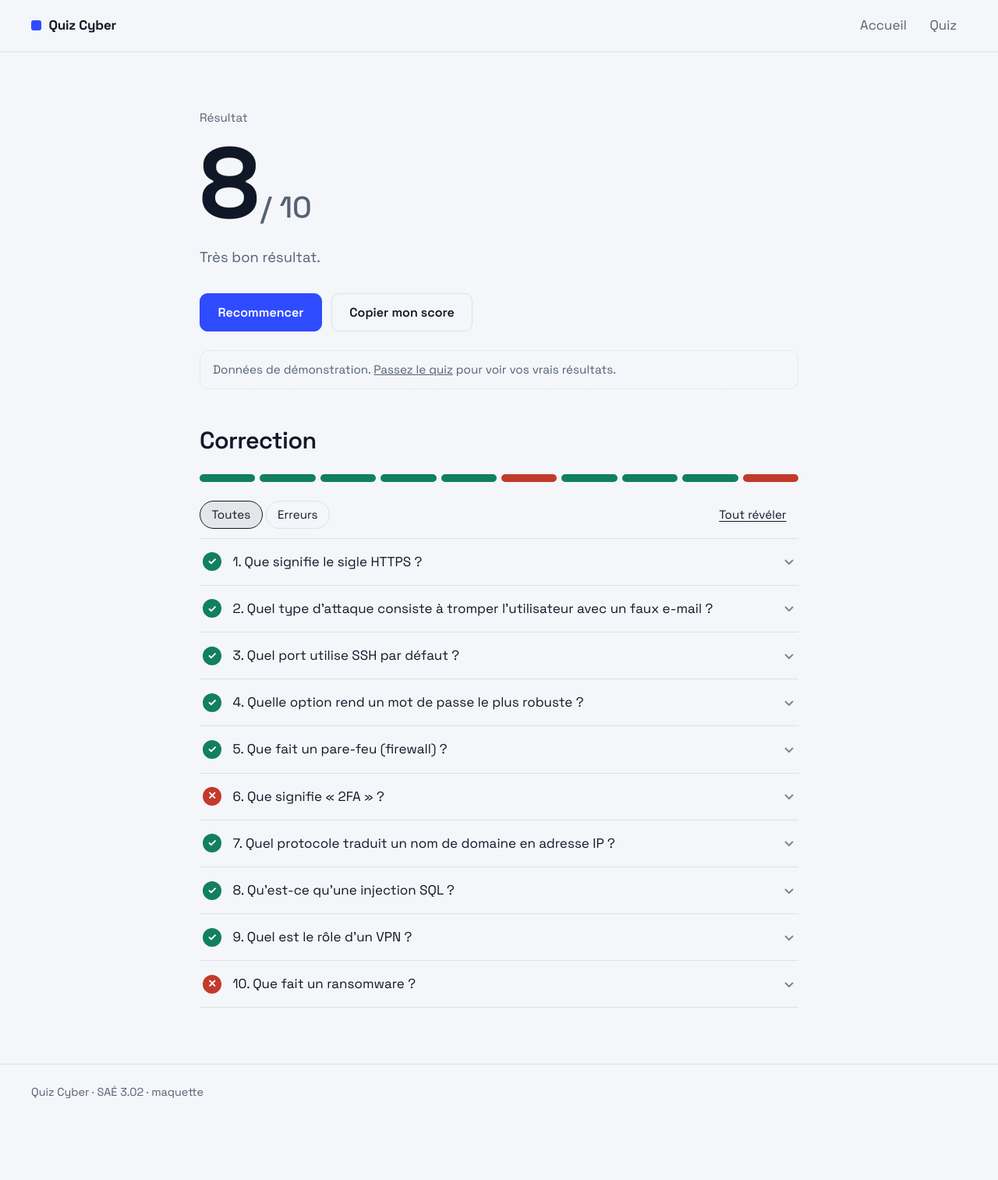
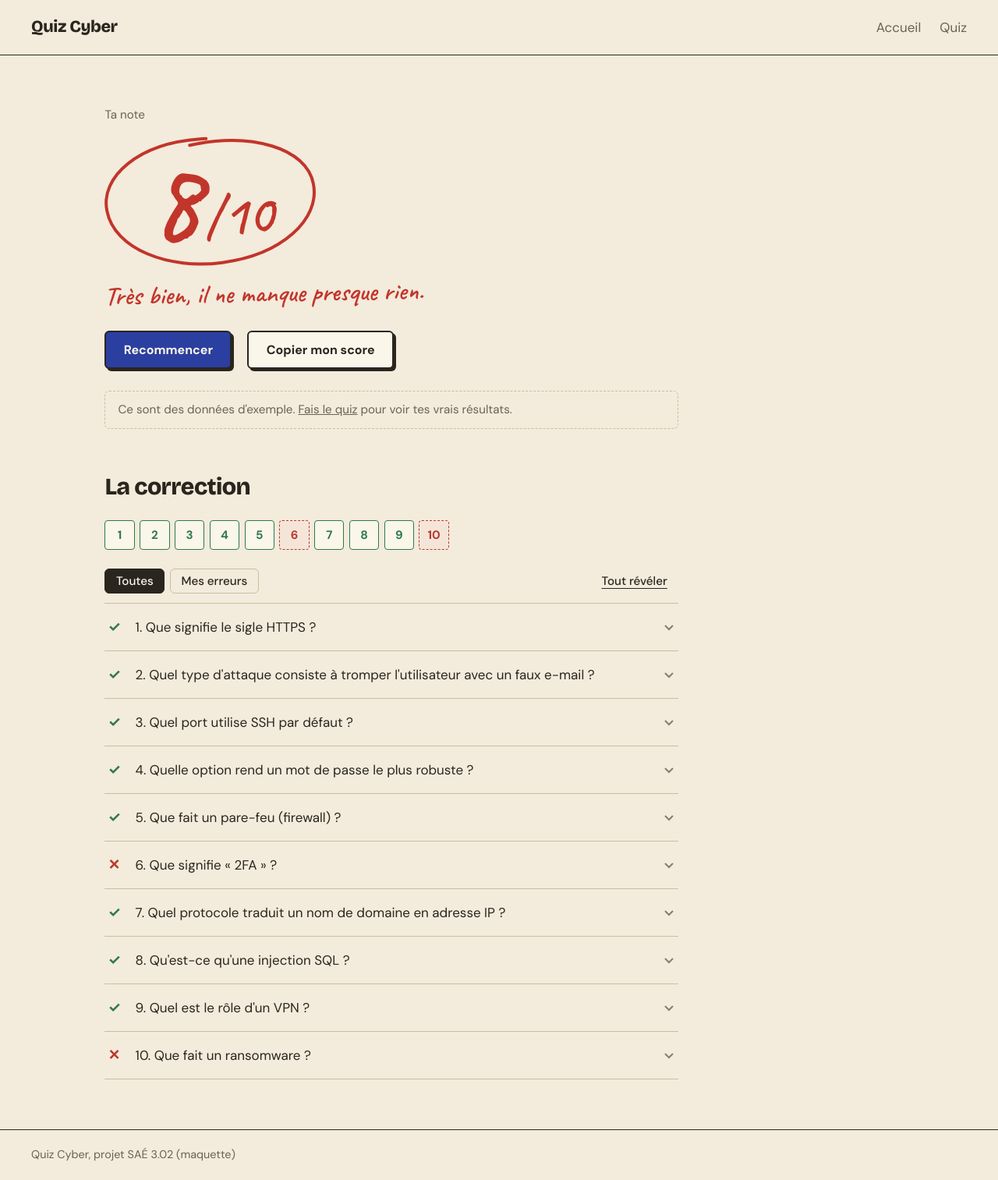
Before and after one commit to ainulmlk/SAE32_Quiz_Cybersecurite, a PHP site: page /resultat.html in a window 1280 px wide. Shown: the whole page at 78% size. Before the commit the page ends 1408 px from the top, so only its background shows below. Run offline with PHP 8.4, Linux system fonts and the light colour scheme.

Commit message:
Nouvelle version du site web html v2

```diff
--- a/maquette du site web/resultat.html
+++ b/maquette du site web/resultat.html
@@ -1,49 +1,53 @@
 <!DOCTYPE html>
 <html lang="fr"><head><meta charset="utf-8"><meta name="viewport" content="width=device-width,initial-scale=1">
-<title>Quiz Cyber — Résultat</title><link rel="stylesheet" href="style.css"></head>
+<title>Quiz Cyber : Résultat</title><link rel="stylesheet" href="style.css"></head>
 <body>
 <nav><a class="brand" href="index.html">Quiz Cyber</a><div class="links"><a href="index.html">Accueil</a><a href="quiz.html">Quiz</a></div></nav>
 <main class="wide">
-<p class="label">Résultat</p>
-<div class="score" aria-live="polite"><span id="score-n">0</span><span class="total">/ <span id="score-t">10</span></span></div>
-<p class="lead" id="verdict"></p>
+<p class="label">Ta note</p>
+<div class="grade" aria-live="polite">
+  <svg viewBox="0 0 300 160" preserveAspectRatio="none" aria-hidden="true"><path d="M150 10C60 8 8 45 14 82C20 125 90 152 160 148C238 144 292 108 286 68C280 28 210 6 128 16"/></svg>
+  <span id="score-n">0</span><span class="total">/<span id="score-t">10</span></span>
+</div>
+<p class="remark" id="verdict"></p>
 <div class="actions">
   <a class="btn" href="quiz.html">Recommencer</a>
   <button class="btn ghost" id="copy" type="button">Copier mon score</button>
 </div>
-<p class="notice" id="demo" hidden>Données de démonstration. <a href="quiz.html">Passez le quiz</a> pour voir vos vrais résultats.</p>
+<p class="notice" id="demo" hidden>Ce sont des données d'exemple. <a href="quiz.html">Fais le quiz</a> pour voir tes vrais résultats.</p>
 
 <section class="review" aria-label="Correction détaillée">
-  <h2>Correction</h2>
-  <div class="pips" id="pips"></div>
+  <h2>La correction</h2>
+  <div class="grid" id="grid"></div>
   <div class="toolbar">
     <div class="filters" role="group" aria-label="Filtrer les questions">
       <button class="chip" data-filter="all" aria-pressed="true">Toutes</button>
-      <button class="chip" data-filter="ko" aria-pressed="false">Erreurs</button>
+      <button class="chip" data-filter="ko" aria-pressed="false">Mes erreurs</button>
     </div>
     <button class="link-btn" id="toggle-all" type="button">Tout révéler</button>
   </div>
   <div id="list"></div>
 </section>
 </main>
-<footer>Quiz Cyber · SAÉ 3.02 · maquette</footer>
+<footer>Quiz Cyber, projet SAÉ 3.02 (maquette)</footer>
 
 <script src="data.js"></script>
 <script>
 const total = QUESTIONS.length;
 const L = ['A','B','C','D'];
+const calm = matchMedia('(prefers-reduced-motion: reduce)').matches;
 let answers = QuizStore.loadAnswers();
 const isDemo = !answers;
-if (isDemo) answers = [0,1,2,2,1,0,1,1,0,2];   // démo : 7 / 10
+if (isDemo) answers = [0,1,2,2,1,0,1,1,0,2];   // exemple : 7 / 10
 document.getElementById('demo').hidden = !isDemo;
 
 const score = QUESTIONS.filter((q, i) => answers[i] === q.correct).length;
 if (!isDemo) QuizStore.saveScore(score);
 
-/* Score + verdict */
+/* Note + remarque de la prof */
 document.getElementById('score-t').textContent = total;
 const n = document.getElementById('score-n');
-if (matchMedia('(prefers-reduced-motion: reduce)').matches) n.textContent = score;
+if (calm) n.textContent = score;
 else {
   const t0 = performance.now(), dur = 700;
   (function tick(t){
@@ -54,11 +58,11 @@ else {
 }
 const r = score / total;
 document.getElementById('verdict').textContent =
-  r === 1 ? "Sans faute !" : r >= .8 ? "Très bon résultat." : r >= .5 ? "Bon début. Regardez vos erreurs ci-dessous." : "À retravailler : ouvrez les questions pour voir les corrections.";
+  r === 1 ? "Sans faute, bravo !" : r >= .8 ? "Très bien, il ne manque presque rien." : r >= .5 ? "Pas mal ! Relis tes erreurs plus bas." : "Courage, regarde la correction et retente.";
 
 /* Liste des questions */
 const list = document.getElementById('list');
-const pips = document.getElementById('pips');
+const grid = document.getElementById('grid');
 QUESTIONS.forEach((item, i) => {
   const user = answers[i], ok = user === item.correct;
   const el = document.createElement('article');
@@ -76,7 +80,7 @@ QUESTIONS.forEach((item, i) => {
         ${item.choices.map((c, k) => {
           const good = k === item.correct, mine = k === user;
           const cls = good ? 'good' : mine ? 'bad' : '';
-          const tag = good && mine ? 'Votre réponse · correcte' : good ? 'Bonne réponse' : mine ? 'Votre réponse' : '';
+          const tag = good && mine ? 'ta réponse, juste' : good ? 'la bonne' : mine ? 'ton choix' : '';
           return `<li class="${cls}"><span>${L[k]}. ${c}</span><span class="tag">${tag}</span></li>`;
         }).join('')}
       </ul>
@@ -84,17 +88,17 @@ QUESTIONS.forEach((item, i) => {
     </div></div>`;
   list.appendChild(el);
 
-  const pip = document.createElement('button');
-  pip.type = 'button';
-  pip.className = 'pip ' + (ok ? 'ok' : 'ko');
-  pip.setAttribute('aria-label', `Question ${i + 1} : ${ok ? 'réussie' : 'ratée'}`);
-  pip.title = `Question ${i + 1}`;
-  pip.addEventListener('click', () => {
+  const cell = document.createElement('button');
+  cell.type = 'button';
+  cell.className = 'cell ' + (ok ? 'ok' : 'ko');
+  cell.textContent = i + 1;
+  cell.setAttribute('aria-label', `Question ${i + 1} : ${ok ? 'réussie' : 'ratée'}`);
+  cell.addEventListener('click', () => {
     document.querySelector('.chip[data-filter="all"]').click();
     setOpen(el, true); syncToggle();
-    el.scrollIntoView({behavior: matchMedia('(prefers-reduced-motion: reduce)').matches ? 'auto' : 'smooth', block: 'center'});
+    el.scrollIntoView({behavior: calm ? 'auto' : 'smooth', block: 'center'});
   });
-  pips.appendChild(pip);
+  grid.appendChild(cell);
 });
 
 function setOpen(el, open){
@@ -119,7 +123,7 @@ toggleAll.addEventListener('click', () => {
   syncToggle();
 });
 
-/* Filtre : toutes / erreurs */
+/* Filtre : toutes / mes erreurs */
 document.querySelectorAll('.chip').forEach(chip => chip.addEventListener('click', () => {
   document.querySelectorAll('.chip').forEach(c => c.setAttribute('aria-pressed', c === chip));
   const f = chip.dataset.filter;
@@ -130,7 +134,7 @@ document.querySelectorAll('.chip').forEach(chip => chip.addEventListener('click'
 /* Copier le score */
 const copyBtn = document.getElementById('copy');
 copyBtn.addEventListener('click', async () => {
-  try { await navigator.clipboard.writeText(`J'ai obtenu ${score}/${total} au Quiz Cyber !`); copyBtn.textContent = 'Copié ✓'; }
+  try { await navigator.clipboard.writeText(`J'ai eu ${score}/${total} au Quiz Cyber !`); copyBtn.textContent = 'Copié !'; }
   catch(e) { copyBtn.textContent = 'Copie impossible'; }
   setTimeout(() => copyBtn.textContent = 'Copier mon score', 1800);
 });
--- a/maquette du site web/style.css
+++ b/maquette du site web/style.css
@@ -1,137 +1,143 @@
-@import url("https://fonts.googleapis.com/css2?family=Space+Grotesk:wght@400;500;600;700&display=swap");
+@import url("https://fonts.googleapis.com/css2?family=Bricolage+Grotesque:opsz,wght@12..96,600;12..96,800&family=DM+Sans:wght@400;500;700&family=Caveat:wght@600&display=swap");
 
-/* ---------- Tokens ---------- */
+/* ---------- Tokens : papier crème, encre, bleu cobalt, stylo rouge ---------- */
 :root{
-  --bg:#F4F6F9; --surface:#FFFFFF; --ink:#101828; --muted:#566074; --line:#DCE1E9;
-  --accent:#2F4BFF; --accent-ink:#FFFFFF; --ok:#12805C; --ko:#C23A2B;
-  --hover:color-mix(in srgb,var(--ink) 7%,transparent);
-  --radius:12px;
-  --font:"Space Grotesk",ui-sans-serif,system-ui,-apple-system,"Segoe UI",Roboto,sans-serif;
-  color-scheme:light dark;
-}
-@media (prefers-color-scheme:dark){
-  :root{
-    --bg:#0B101A; --surface:#131A28; --ink:#EDF0F6; --muted:#98A2B5; --line:#263043;
-    --accent:#8393FF; --accent-ink:#0B101A; --ok:#3DD598; --ko:#FF7D6E;
-  }
+  --bg:#F3EBDC; --paper:#FBF6EA; --ink:#2A251E; --muted:#6B6254; --edge:#CBBDA0;
+  --accent:#2B3FA0; --accent-ink:#FBF6EA; --ok:#2F7A4B; --ko:#B83A2E; --pen:#C2352B; --mark:#FBE9A6;
+  --head:"Bricolage Grotesque","Trebuchet MS",system-ui,sans-serif;
+  --body:"DM Sans",system-ui,-apple-system,"Segoe UI",Roboto,sans-serif;
+  --hand:"Caveat","Segoe Print","Bradley Hand",cursive;
+  color-scheme:light;
 }
 
 /* ---------- Base ---------- */
 *{box-sizing:border-box}
 html{-webkit-text-size-adjust:100%}
-body{margin:0;min-height:100vh;display:flex;flex-direction:column;background:var(--bg);color:var(--ink);font:400 1.0625rem/1.6 var(--font)}
+body{margin:0;min-height:100vh;display:flex;flex-direction:column;background:var(--bg);color:var(--ink);font:400 1.0625rem/1.65 var(--body)}
 a{color:inherit}
-:focus-visible{outline:2px solid var(--accent);outline-offset:3px;border-radius:6px}
+:focus-visible{outline:3px solid var(--accent);outline-offset:3px;border-radius:4px}
 .sr-only{position:absolute;left:-9999px;width:1px;height:1px;overflow:hidden}
 
 /* ---------- Navigation ---------- */
-nav{position:sticky;top:0;z-index:10;display:flex;align-items:center;justify-content:space-between;
-  padding:.85rem clamp(1rem,4vw,2.5rem);background:color-mix(in srgb,var(--bg) 85%,transparent);
-  -webkit-backdrop-filter:blur(8px);backdrop-filter:blur(8px);border-bottom:1px solid var(--line)}
-.brand{display:flex;align-items:center;gap:.6rem;font-weight:700;letter-spacing:-.01em;text-decoration:none}
-.brand::before{content:"";width:.8rem;height:.8rem;border-radius:3px;background:var(--accent)}
-.links{display:flex;gap:.25rem}
-.links a{color:var(--muted);text-decoration:none;padding:.35rem .8rem;border-radius:999px;transition:background .15s,color .15s}
-.links a:hover,.links a[aria-current="page"]{color:var(--ink);background:var(--hover)}
+nav{display:flex;align-items:baseline;justify-content:space-between;padding:1.1rem clamp(1rem,4vw,2.5rem);border-bottom:1.5px solid var(--ink)}
+.brand{font:800 1.35rem/1 var(--head);letter-spacing:-.02em;text-decoration:none}
+.links{display:flex;gap:1.5rem}
+.links a{text-decoration:none;color:var(--muted);padding:.2rem 0}
+.links a:hover{color:var(--ink);text-decoration:underline;text-underline-offset:6px}
+.links a[aria-current="page"]{color:var(--ink);text-decoration:underline wavy var(--accent) 1.5px;text-underline-offset:7px}
 
-/* ---------- Layout ---------- */
-main{width:100%;max-width:44rem;margin:0 auto;padding:clamp(2rem,6vw,4.5rem) clamp(1rem,4vw,2rem);flex:1}
-main.wide{max-width:52rem}
-footer{padding:1.5rem clamp(1rem,4vw,2.5rem);color:var(--muted);font-size:.9rem;border-top:1px solid var(--line)}
+/* ---------- Mise en page ---------- */
+main{width:100%;max-width:42rem;margin:0 0 0 clamp(0rem,8vw,7rem);padding:clamp(2rem,6vw,4rem) clamp(1rem,4vw,2rem) 4rem;flex:1}
+main.wide{max-width:50rem}
+footer{padding:1.25rem clamp(1rem,4vw,2.5rem);color:var(--muted);font-size:.9rem;border-top:1.5px solid var(--ink)}
 
-h1{font-size:clamp(2.3rem,7vw,4rem);line-height:1.03;letter-spacing:-.035em;margin:0 0 1.1rem;font-weight:700}
-h2{font-size:clamp(1.4rem,3.5vw,1.9rem);line-height:1.2;letter-spacing:-.02em;margin:1.25rem 0 1.5rem;font-weight:600}
+h1{font:800 clamp(2.4rem,7vw,4.4rem)/1.02 var(--head);letter-spacing:-.035em;margin:0 0 1.25rem;max-width:14em}
+h2{font:800 clamp(1.4rem,3.5vw,1.9rem)/1.2 var(--head);letter-spacing:-.02em;margin:1.25rem 0 1.5rem}
 h2:focus{outline:none}
 .label{margin:0;color:var(--muted);font-size:.95rem}
-.lead{color:var(--muted);font-size:1.15rem;max-width:34rem;margin:0 0 2rem}
+.lead{font-size:1.2rem;max-width:32rem;margin:0 0 2rem}
 
-/* ---------- Buttons ---------- */
-.btn{display:inline-flex;align-items:center;justify-content:center;gap:.5rem;padding:.8rem 1.4rem;border:1px solid var(--accent);
-  border-radius:10px;background:var(--accent);color:var(--accent-ink);font:600 1rem var(--font);text-decoration:none;cursor:pointer;
-  transition:transform .12s,filter .15s,background .15s}
-.btn:hover{filter:brightness(1.08)}
-.btn:active{transform:translateY(1px)}
-.btn:disabled{opacity:.4;cursor:not-allowed;filter:none;transform:none}
-.btn.ghost{background:transparent;color:var(--ink);border-color:var(--line)}
-.btn.ghost:hover{background:var(--hover);filter:none}
-.actions{display:flex;flex-wrap:wrap;gap:.75rem;align-items:center;margin-top:1.5rem}
+/* Annotations à la main */
+.note{display:inline-flex;align-items:center;gap:.3rem;font:600 1.55rem/1 var(--hand);color:var(--pen);transform:rotate(-2deg)}
+.note svg{flex:none}
+
+/* ---------- Boutons ---------- */
+.btn{display:inline-flex;align-items:center;justify-content:center;padding:.75rem 1.4rem;border:2px solid var(--ink);border-radius:6px;
+  background:var(--accent);color:var(--accent-ink);font:700 1rem var(--body);text-decoration:none;cursor:pointer;
+  box-shadow:3px 3px 0 var(--ink);transition:transform .1s,box-shadow .1s}
+.btn:hover{transform:translate(-1px,-1px);box-shadow:4px 4px 0 var(--ink)}
+.btn:active{transform:translate(2px,2px);box-shadow:1px 1px 0 var(--ink)}
+.btn:disabled{opacity:.45;cursor:not-allowed;transform:none;box-shadow:3px 3px 0 var(--edge);border-color:var(--edge)}
+.btn.ghost{background:var(--paper);color:var(--ink)}
+.actions{display:flex;flex-wrap:wrap;gap:1rem 1.25rem;align-items:center;margin-top:1.75rem}
 .hint{color:var(--muted);font-size:.9rem;margin:0}
 
 /* ---------- Accueil ---------- */
-.best{display:inline-block;margin:0 0 1.25rem;padding:.3rem .85rem;border:1px solid var(--line);border-radius:999px;color:var(--muted);font-size:.95rem}
-.best strong{color:var(--ink)}
-.facts{display:grid;grid-template-columns:repeat(auto-fit,minmax(11rem,1fr));gap:1.5rem;margin:3.5rem 0 0;padding-top:1.5rem;border-top:1px solid var(--line)}
-.facts dt{font-weight:600}
-.facts dd{margin:.2rem 0 0;color:var(--muted);font-size:.95rem}
+.best{margin:0 0 1rem}
+.steps{list-style:none;margin:3.5rem 0 0;padding:0;display:grid;gap:.9rem;max-width:30rem}
+.steps li{display:grid;grid-template-columns:2rem 1fr;align-items:baseline}
+.steps li::before{content:counter(s) ".";counter-increment:s;font:800 1.2rem var(--head);color:var(--accent)}
+.steps{counter-reset:s}
 
 /* ---------- Quiz ---------- */
 .qhead{display:flex;justify-content:space-between;align-items:baseline}
 .quit{color:var(--muted);font-size:.95rem}
-.progress{height:6px;margin:.75rem 0 0;background:var(--line);border-radius:3px;overflow:hidden}
-.progress>div{height:100%;width:0;background:var(--accent);transition:width .35s ease}
+.progress{height:4px;margin:.6rem 0 0;background:var(--edge);border-radius:2px;overflow:hidden}
+.progress>div{height:100%;width:0;background:var(--ink);transition:width .35s ease}
 fieldset{border:0;margin:0;padding:0;min-width:0}
 
-.opt{position:relative;display:flex;align-items:center;gap:.9rem;padding:1rem 1.1rem;margin-bottom:.6rem;background:var(--surface);
-  border:1px solid var(--line);border-radius:var(--radius);cursor:pointer;transition:border-color .15s,background .15s}
-.opt:hover{border-color:var(--muted)}
+.opt{position:relative;display:flex;align-items:center;gap:.9rem;padding:.9rem 1rem;margin-bottom:.65rem;background:var(--paper);
+  border:1.5px solid var(--edge);border-radius:6px;cursor:pointer;transition:border-color .12s,background .12s,transform .1s,box-shadow .1s}
+.opt:hover{border-color:var(--ink)}
 .opt input{position:absolute;opacity:0;pointer-events:none}
-.opt .key{flex:none;width:1.75rem;height:1.75rem;display:grid;place-items:center;border:1px solid var(--line);border-radius:6px;font-size:.85rem;color:var(--muted)}
+.opt .key{flex:none;width:1.75rem;height:1.75rem;display:grid;place-items:center;border:1.5px solid var(--ink);border-radius:4px;font:700 .85rem var(--body)}
 .opt .txt{flex:1}
-.opt .tag{font-size:.85rem;color:var(--muted);white-space:nowrap}
-.opt:has(input:checked){border-color:var(--accent);background:color-mix(in srgb,var(--accent) 8%,var(--surface))}
-.opt:has(input:checked) .key{background:var(--accent);border-color:var(--accent);color:var(--accent-ink)}
-.opt:has(input:focus-visible){outline:2px solid var(--accent);outline-offset:2px}
+.opt .tag{font:600 1.2rem/1 var(--hand);white-space:nowrap}
+.opt:has(input:checked:not(:disabled)){border-color:var(--ink);background:var(--mark);transform:translate(-1px,-1px);box-shadow:3px 3px 0 var(--ink)}
+.opt:has(input:checked:not(:disabled)) .key{background:var(--ink);color:var(--paper)}
+.opt:has(input:focus-visible){outline:3px solid var(--accent);outline-offset:3px}
 .opt.locked{cursor:default}
-.opt.locked:hover{border-color:var(--line)}
-.opt.locked.good{border-color:var(--ok);background:color-mix(in srgb,var(--ok) 10%,var(--surface))}
+.opt.locked:hover{border-color:var(--edge)}
+.opt.locked.good{border-color:var(--ok);background:color-mix(in srgb,var(--ok) 12%,var(--paper))}
 .opt.locked.good .key{background:var(--ok);border-color:var(--ok);color:#fff}
-.opt.locked.bad{border-color:var(--ko);background:color-mix(in srgb,var(--ko) 10%,var(--surface))}
+.opt.locked.good .tag{color:var(--ok)}
+.opt.locked.bad{border-color:var(--ko);background:color-mix(in srgb,var(--ko) 11%,var(--paper))}
 .opt.locked.bad .key{background:var(--ko);border-color:var(--ko);color:#fff}
+.opt.locked.bad .tag{color:var(--ko)}
 
-.feedback{margin-top:1rem;padding:1rem 1.1rem;border:1px solid var(--line);border-left-width:4px;border-radius:var(--radius);background:var(--surface);animation:pop .25s ease}
+.feedback{margin-top:1.25rem;padding:.1rem 0 .1rem 1rem;border-left:3px solid var(--edge);animation:pop .25s ease}
 .feedback.ok{border-left-color:var(--ok)}
 .feedback.ko{border-left-color:var(--ko)}
-.feedback p{margin:.25rem 0 0;color:var(--muted)}
+.feedback strong{display:block;font:600 1.7rem/1.1 var(--hand)}
+.feedback.ok strong{color:var(--ok)}
+.feedback.ko strong{color:var(--ko)}
+.feedback p{margin:.2rem 0 0}
 @keyframes pop{from{opacity:0;transform:translateY(-4px)}to{opacity:1;transform:none}}
 
-/* ---------- Résultat ---------- */
-.score{font-size:clamp(4.5rem,16vw,8rem);font-weight:700;letter-spacing:-.05em;line-height:1;margin:.5rem 0 1rem}
-.score .total{font-size:.3em;color:var(--muted);font-weight:500;letter-spacing:0;margin-left:.2em}
-.notice{margin:1.5rem 0 0;padding:.75rem 1rem;border:1px dashed var(--line);border-radius:var(--radius);color:var(--muted);font-size:.95rem}
+/* ---------- Résultat : la note au stylo rouge ---------- */
+.grade{position:relative;display:inline-block;margin:1rem 0 .5rem;padding:.05em .4em .1em;font:600 clamp(5rem,18vw,9rem)/1 var(--hand);color:var(--pen);transform:rotate(-4deg)}
+.grade .total{font-size:.5em;margin-left:.05em}
+.grade svg{position:absolute;inset:-6% -4%;width:108%;height:112%;overflow:visible;pointer-events:none}
+.grade path{fill:none;stroke:var(--pen);stroke-width:4;stroke-linecap:round;vector-effect:non-scaling-stroke;stroke-dasharray:1100;stroke-dashoffset:1100;animation:draw .9s ease .45s forwards}
+@keyframes draw{to{stroke-dashoffset:0}}
+.remark{font:600 clamp(1.6rem,4vw,2.1rem)/1.15 var(--hand);color:var(--pen);transform:rotate(-1deg);max-width:26rem;margin:.5rem 0 0}
+.notice{margin:1.75rem 0 0;padding:.7rem 1rem;border:1.5px dashed var(--edge);border-radius:6px;color:var(--muted);font-size:.95rem}
 
-.review{margin-top:3rem}
-.pips{display:flex;gap:6px;margin:0 0 1.5rem}
-.pip{flex:1;height:10px;padding:0;border:0;border-radius:5px;cursor:pointer;transition:transform .15s}
-.pip:hover{transform:scaleY(1.6)}
-.pip.ok{background:var(--ok)}
-.pip.ko{background:var(--ko)}
+.review{margin-top:3.5rem}
+.grid{display:flex;flex-wrap:wrap;gap:.4rem;margin:0 0 1.5rem}
+.cell{width:2.4rem;height:2.4rem;padding:0;display:grid;place-items:center;background:var(--paper);border:1.5px solid;border-radius:4px;font:700 .95rem var(--body);cursor:pointer;transition:transform .1s}
+.cell:hover{transform:translateY(-2px)}
+.cell.ok{border-color:var(--ok);color:var(--ok)}
+.cell.ko{border-color:var(--ko);color:var(--ko);border-style:dashed;background:color-mix(in srgb,var(--ko) 9%,var(--paper))}
 .toolbar{display:flex;flex-wrap:wrap;gap:.5rem;align-items:center;justify-content:space-between;margin-bottom:.75rem}
-.filters{display:flex;gap:.25rem}
-.chip,.link-btn{font:inherit;font-size:.95rem;color:inherit;background:none;border:1px solid var(--line);border-radius:999px;padding:.3rem .9rem;cursor:pointer;transition:background .15s,border-color .15s}
-.chip:hover,.link-btn:hover{background:var(--hover)}
-.chip[aria-pressed="true"]{background:var(--hover);border-color:var(--ink)}
-.link-btn{border-color:transparent;text-decoration:underline;text-underline-offset:3px}
+.filters{display:flex;gap:.4rem}
+.chip,.link-btn{font:500 .95rem var(--body);color:inherit;background:none;border:1.5px solid var(--edge);border-radius:6px;padding:.3rem .85rem;cursor:pointer}
+.chip:hover{border-color:var(--ink)}
+.chip[aria-pressed="true"]{background:var(--ink);border-color:var(--ink);color:var(--paper)}
+.link-btn{border-color:transparent;text-decoration:underline;text-underline-offset:4px}
 
-.q{border-top:1px solid var(--line);scroll-margin-top:5rem}
-.q:last-child{border-bottom:1px solid var(--line)}
+.q{border-top:1.5px solid var(--edge);scroll-margin-top:2rem}
+.q:last-child{border-bottom:1.5px solid var(--edge)}
 .q[hidden]{display:none}
-.q-head{all:unset;box-sizing:border-box;width:100%;display:flex;gap:.9rem;align-items:center;padding:1rem .25rem;cursor:pointer}
-.q-head:focus-visible{outline:2px solid var(--accent);outline-offset:2px}
-.mark{flex:none;width:1.5rem;height:1.5rem;display:grid;place-items:center;border-radius:50%;font-size:.85rem;font-weight:700;color:#fff}
-.q.ok .mark{background:var(--ok)}
-.q.ko .mark{background:var(--ko)}
+.q-head{all:unset;box-sizing:border-box;width:100%;display:flex;gap:.9rem;align-items:baseline;padding:1rem .25rem;cursor:pointer}
+.q-head:focus-visible{outline:3px solid var(--accent);outline-offset:2px}
+.mark{flex:none;width:1.3rem;font:700 1.15rem var(--body)}
+.q.ok .mark{color:var(--ok)}
+.q.ko .mark{color:var(--ko)}
 .q-title{flex:1}
-.chev{flex:none;opacity:.5;transition:transform .2s}
+.chev{flex:none;align-self:center;opacity:.55;transition:transform .2s}
 .q.open .chev{transform:rotate(180deg)}
 .q-body{display:grid;grid-template-rows:0fr;transition:grid-template-rows .25s ease}
 .q.open .q-body{grid-template-rows:1fr}
 .q-body>div{overflow:hidden}
-.answers{list-style:none;margin:0;padding:0 .25rem 1rem 2.4rem;display:grid;gap:.4rem}
-.answers li{display:flex;justify-content:space-between;gap:1rem;padding:.5rem .75rem;border:1px solid var(--line);border-radius:8px;background:var(--surface)}
-.answers li.good{border-color:var(--ok);background:color-mix(in srgb,var(--ok) 10%,var(--surface))}
-.answers li.bad{border-color:var(--ko);background:color-mix(in srgb,var(--ko) 10%,var(--surface))}
-.answers .tag{font-size:.85rem;color:var(--muted);white-space:nowrap}
-.explain{margin:0;padding:0 .25rem 1.1rem 2.4rem;color:var(--muted);font-size:.95rem}
+.answers{list-style:none;margin:0;padding:0 .25rem 1rem 2.2rem;display:grid;gap:.4rem}
+.answers li{display:flex;justify-content:space-between;gap:1rem;align-items:baseline;padding:.5rem .8rem;background:var(--paper);border:1.5px solid var(--edge);border-radius:6px}
+.answers li.good{border-color:var(--ok);background:color-mix(in srgb,var(--ok) 12%,var(--paper))}
+.answers li.bad{border-color:var(--ko);background:color-mix(in srgb,var(--ko) 11%,var(--paper))}
+.answers .tag{font:600 1.15rem/1 var(--hand);white-space:nowrap}
+.answers .good .tag{color:var(--ok)}
+.answers .bad .tag{color:var(--ko)}
+.explain{margin:0;padding:0 .25rem 1.1rem 2.2rem;color:var(--muted);font-size:.97rem}
 
-@media (max-width:30rem){.opt .tag{display:none}.answers .tag{white-space:normal;text-align:right}}
-@media (prefers-reduced-motion:reduce){*,*::before,*::after{animation:none!important;transition:none!important}}
+@media (max-width:34rem){main{margin-left:0}.opt .tag{display:none}.answers .tag{white-space:normal;text-align:right}}
+@media (prefers-reduced-motion:reduce){*,*::before,*::after{animation:none!important;transition:none!important}.grade path{stroke-dashoffset:0}}
```
Also changed, not shown: maquette du site web/index.html (+16 -14 lines), maquette du site web/quiz.html (+7 -7 lines).
